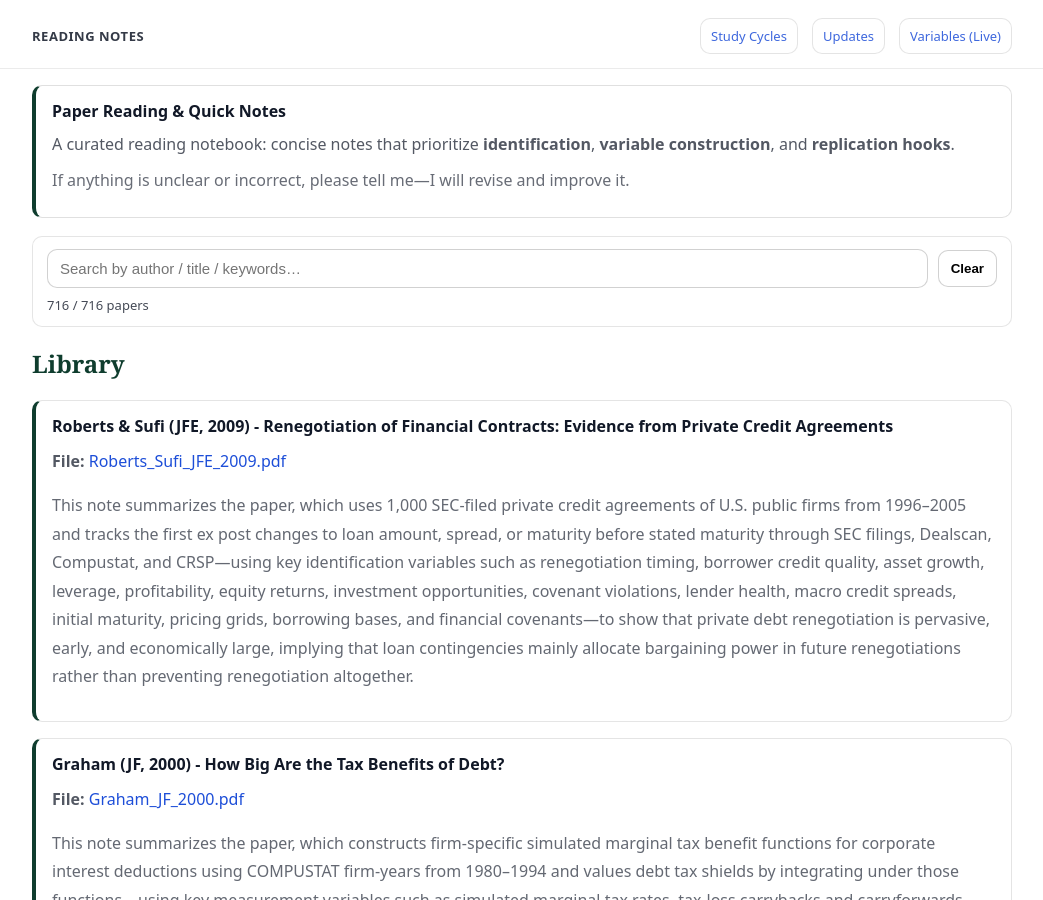
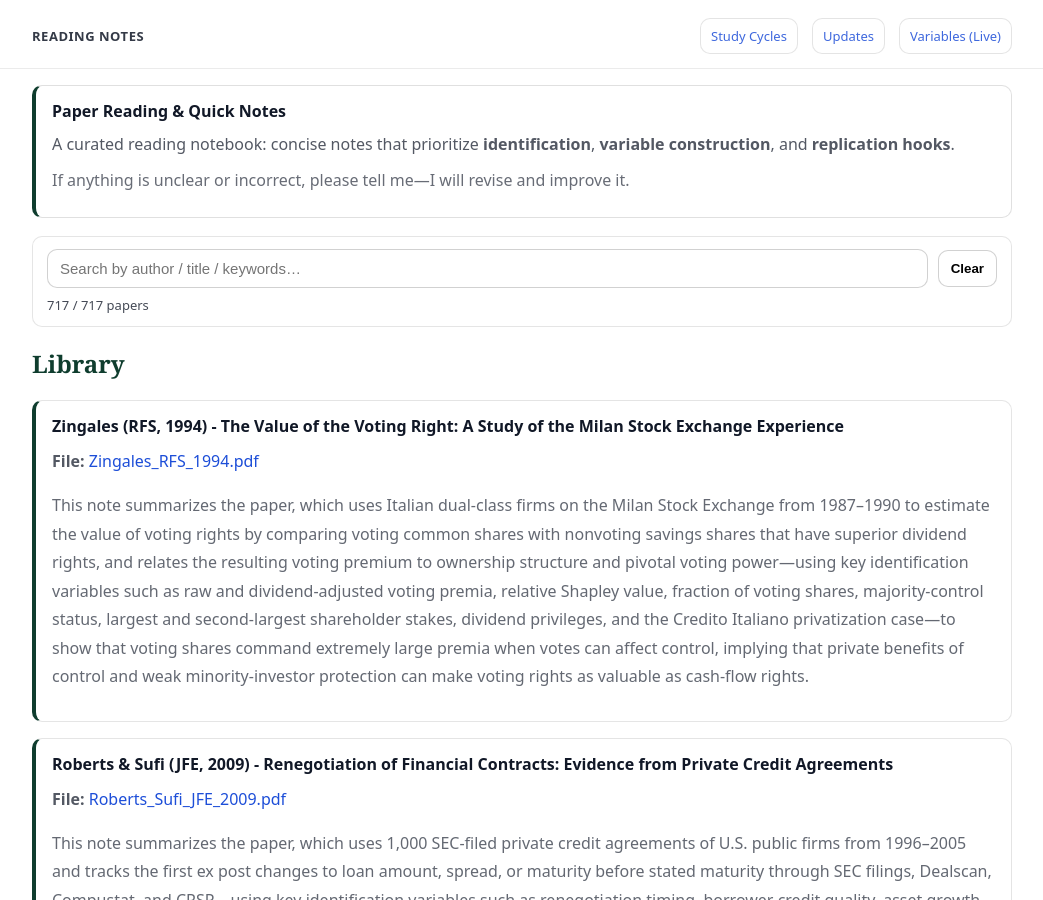
Before and after one commit to yaxinzn/study-archive, a Jekyll site: the page built from reading/index.md, in a window 1280 px wide and 900 px high. Shown: the whole window, without its empty margins (118-1161 px from the left). Built offline with Jekyll 4.4.1, drawn with Linux system fonts in a browser that asks for light colours.

Commit message:
Reading: add/update Zingales_RFS_1994.pdf

```diff
--- a/_data/reading.yml
+++ b/_data/reading.yml
@@ -1,3 +1,7 @@
+- title: "Zingales (RFS, 1994) - The Value of the Voting Right: A Study of the Milan Stock Exchange Experience"
+  file: "Zingales_RFS_1994.pdf"
+  desc: "This note summarizes the paper, which uses Italian dual-class firms on the Milan Stock Exchange from 1987–1990 to estimate the value of voting rights by comparing voting common shares with nonvoting savings shares that have superior dividend rights, and relates the resulting voting premium to ownership structure and pivotal voting power—using key identification variables such as raw and dividend-adjusted voting premia, relative Shapley value, fraction of voting shares, majority-control status, largest and second-largest shareholder stakes, dividend privileges, and the Credito Italiano privatization case—to show that voting shares command extremely large premia when votes can affect control, implying that private benefits of control and weak minority-investor protection can make voting rights as valuable as cash-flow rights."
+
 - title: "Roberts & Sufi (JFE, 2009) - Renegotiation of Financial Contracts: Evidence from Private Credit Agreements"
   file: "Roberts_Sufi_JFE_2009.pdf"
   desc: "This note summarizes the paper, which uses 1,000 SEC-filed private credit agreements of U.S. public firms from 1996–2005 and tracks the first ex post changes to loan amount, spread, or maturity before stated maturity through SEC filings, Dealscan, Compustat, and CRSP—using key identification variables such as renegotiation timing, borrower credit quality, asset growth, leverage, profitability, equity returns, investment opportunities, covenant violations, lender health, macro credit spreads, initial maturity, pricing grids, borrowing bases, and financial covenants—to show that private debt renegotiation is pervasive, early, and economically large, implying that loan contingencies mainly allocate bargaining power in future renegotiations rather than preventing renegotiation altogether."
```
Also changed, not shown: 1 other file.
